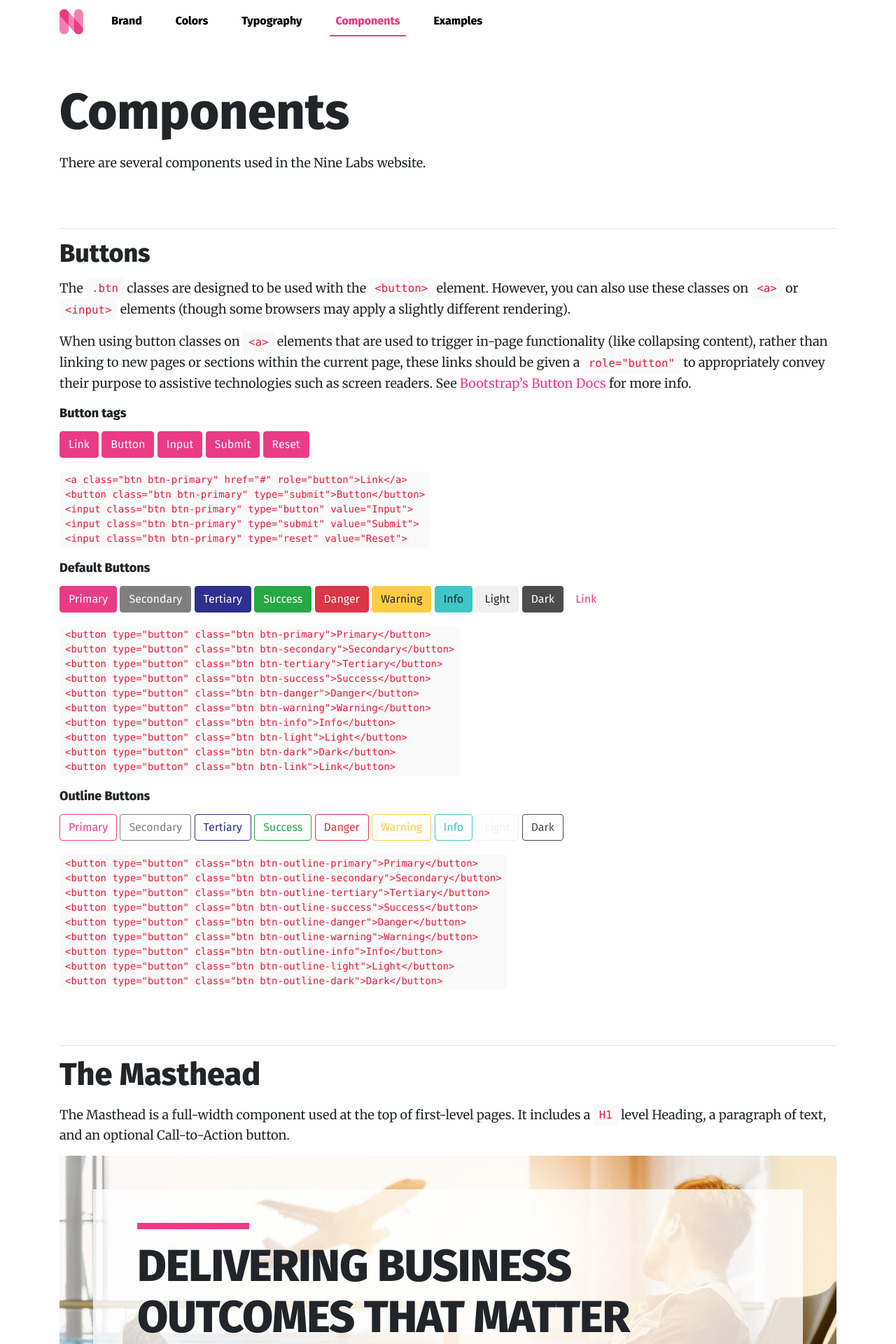
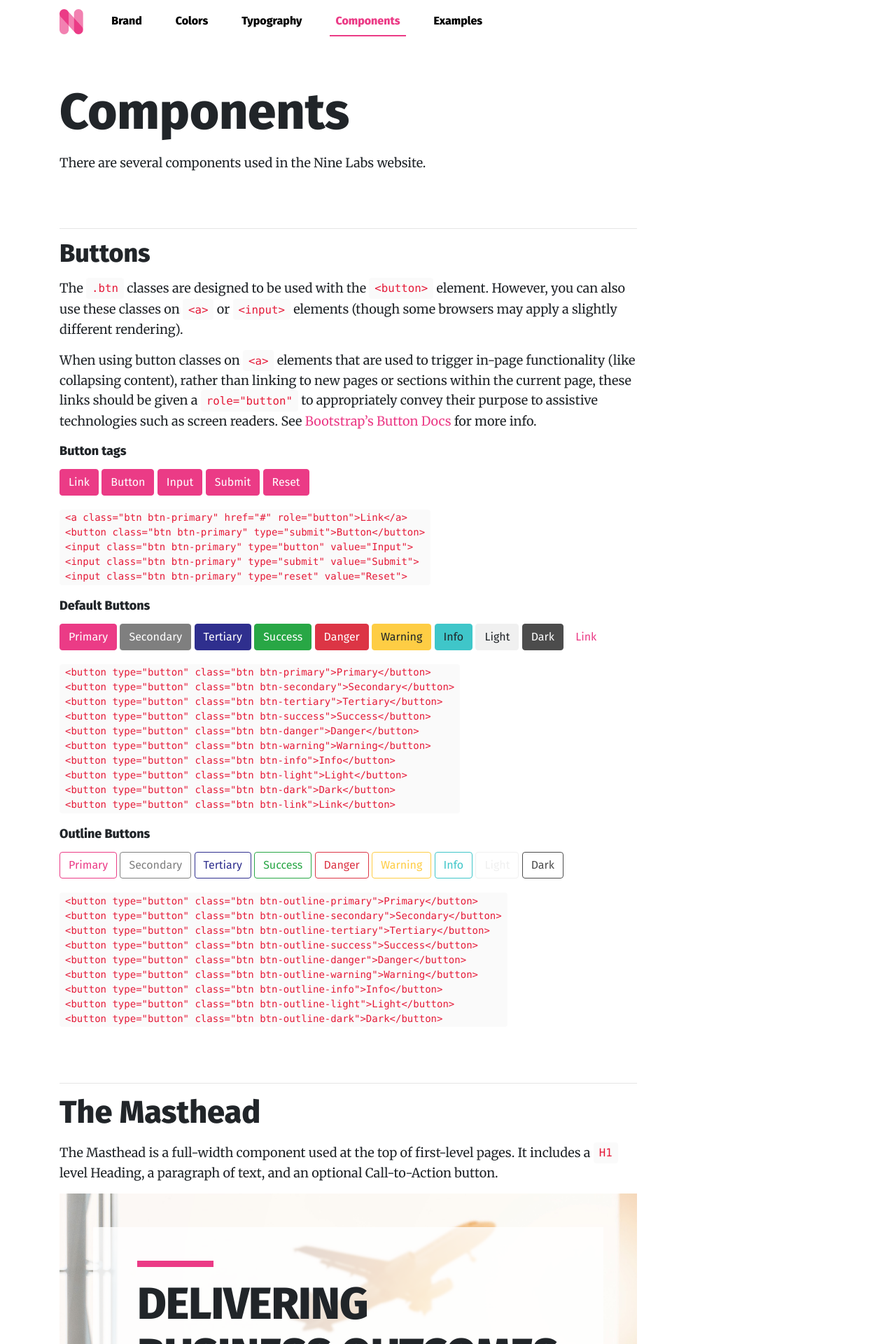
Before and after one commit to uriahninelabs/designsystem, a Jekyll site: the page built from components.md, in a window 1280 px wide. Shown: the top 1920 px of the page at 70% size. Built offline with Jekyll 4.4.1, drawn with Linux system fonts in a browser that asks for light colours; nearby versions of some CDN libraries.

Commit message:
Various cleanup

```diff
--- a/_layouts/docs.html
+++ b/_layouts/docs.html
@@ -33,7 +33,12 @@
 
   <div class="container my-5">
     <div class="row">
-      <div class="col">{{ content }}</div>
+      <div class="col-9">{{ content }}</div>
+      <div class="col-3">
+        {% for item in page.subnav %}
+          <a href="{{ item.url }}">{{ item.title }}</a>
+        {% endfor %}
+      </div>
     </div>
   </div>
 
--- a/components.md
+++ b/components.md
@@ -12,7 +12,7 @@ There are several components used in the Nine Labs website.
 
 The `.btn` classes are designed to be used with the `<button>` element. However, you can also use these classes on `<a>` or `<input>` elements (though some browsers may apply a slightly different rendering).
 
-When using button classes on `<a>` elements that are used to trigger in-page functionality (like collapsing content), rather than linking to new pages or sections within the current page, these links should be given a `role="button"` to appropriately convey their purpose to assistive technologies such as screen readers. See [Bootstrap's Button Docs](https://getbootstrap.com/docs/4.4/components/buttons/) for more info.
+When using button classes on `<a>` elements that are used to trigger in-page functionality (like collapsing content), rather than linking to new pages or sections within the current page, these links should be given a `role="button"` to appropriately convey their purpose to assistive technologies such as screen readers. See [Bootstrap&rsquo;s Button Docs](https://getbootstrap.com/docs/4.4/components/buttons/) for more info.
 
 ###### Button tags
 <a class="btn btn-primary" href="#" role="button">Link</a>
```
Also changed, not shown: 8 other files.
